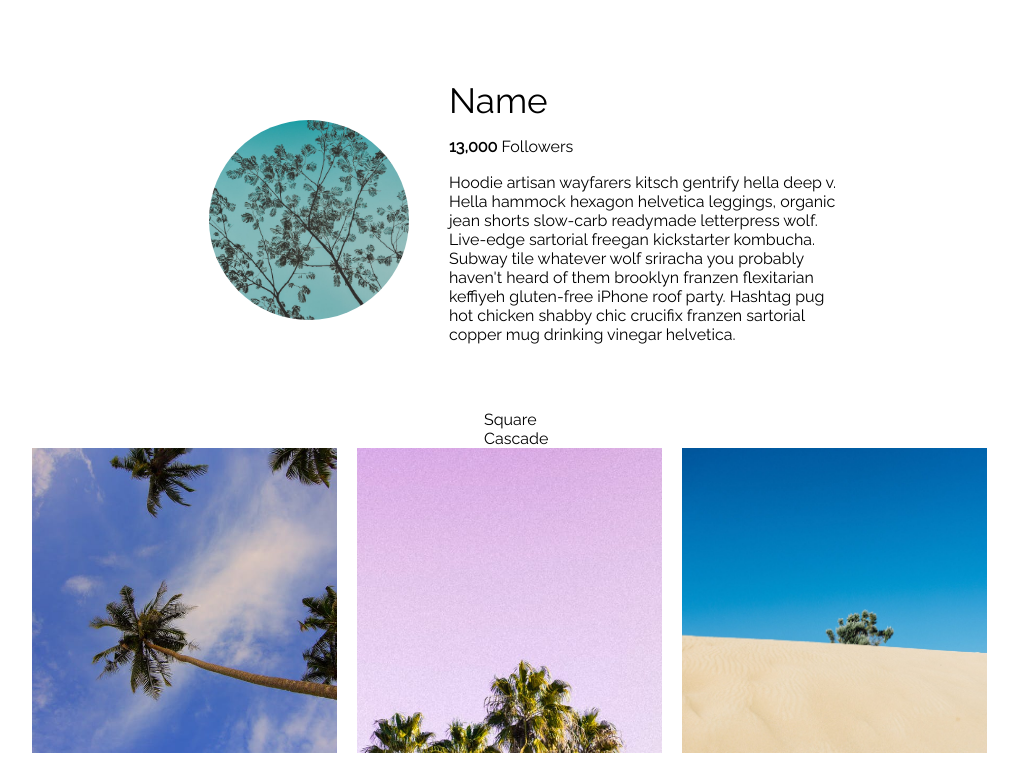
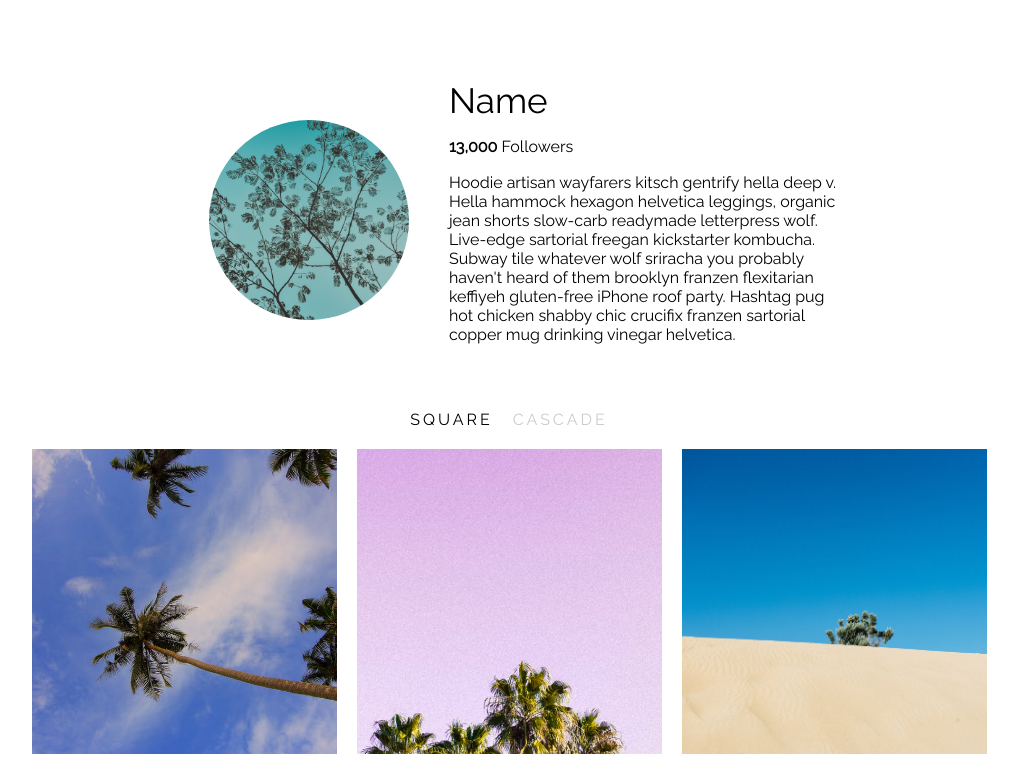
Before and after one commit to MZ1387/GridGallery, a React (Create React App) app: page /gallery in a window 1280 px wide. Shown: the top 771 px of the page, without its empty margins (131-1149 px from the left). Built offline with nearby package versions, Linux system fonts and the light colour scheme.

Commit message:
Add cascade variable to TabLink

```diff
--- a/src/Gallery/Gallery.js
+++ b/src/Gallery/Gallery.js
@@ -1,6 +1,6 @@
 import React from "react";
 import { Link } from "react-router-dom";
-import styled from 'styled-components';
+import styled, { css } from 'styled-components';
 import UserGrid from '../Profile/UserGrid';
 import { Image } from '../App';
 import Posts from '../Posts';
@@ -14,25 +14,38 @@
 
 const LinkGrid = styled.div`
     display: grid;
-    grid-template-columns: autp auto;
+    grid-template-columns: auto auto;
     justify-content: center;
+    gap: 20px;
+    margin-bottom: 20px
 `;
 
 const TabLink = styled(Link)`
     text-decoration: none;
+    color: #ccc;
+    text-transform: uppercase;
+    letter-spacing: 3px;
+    ${(props) => props.selected && css`
         color: black;
-  width: 50px;
+    `}
 `;
 
-export default ({ match }) => {
+export default ({ match, location }) => {
+    const cascade = location.search === '?type=cascade';
     return (
         <div>
         <UserGrid />
         <LinkGrid>
-            <TabLink to={`${match.url}/test1`} >
+            <TabLink
+                selected={!cascade}
+                to={`${match.url}`}
+            >
                 Square
             </TabLink>
-            <TabLink to={{pathname: `${match.url}`, search:"?type=cascade"}} >
+            <TabLink
+                selected={cascade}
+                to={{ pathname: `${match.url}`, search:"?type=cascade" }}
+            >
                 Cascade
             </TabLink>
         </LinkGrid>
```
Lines whose indentation alone changed are shown as unchanged.
